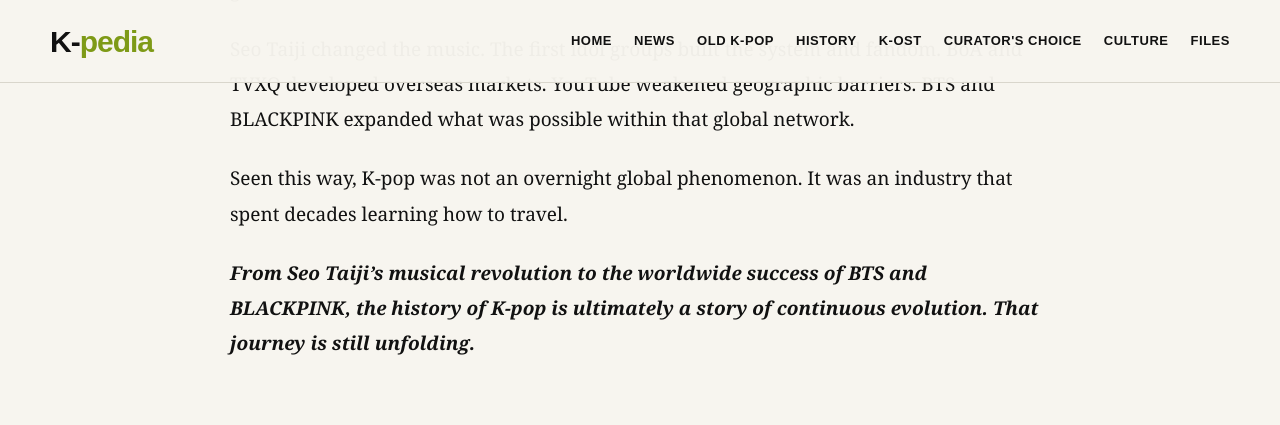
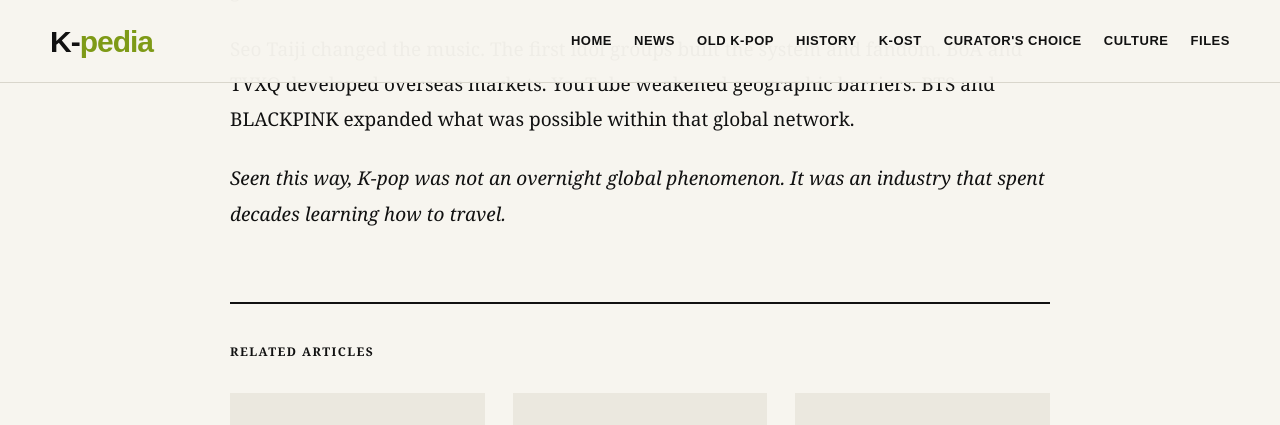
Before and after one commit to kpopkpedia/Kcurator, a Jekyll site: the page built from _posts/2026-09-21-from-seo-taiji-to-bts-the-evolution-of-k-pop-or-korean-wave-part-3.md, in a window 1280 px wide and 900 px high, scrolled down 11117 px, cut to the strip 0-425 px from the top of the window. Built offline with Jekyll 4.4.1, drawn with Linux system fonts in a browser that asks for light colours; our own code applies the rules of GitHub Pages for plain Markdown files.

Commit message:
Update _posts/2026-09-21-from-seo-taiji-to-bts-the-evolution-of-k-pop-or-korean-wave-part-3.md (via Pages CMS)

```diff
--- a/_posts/2026-09-21-from-seo-taiji-to-bts-the-evolution-of-k-pop-or-korean-wave-part-3.md
+++ b/_posts/2026-09-21-from-seo-taiji-to-bts-the-evolution-of-k-pop-or-korean-wave-part-3.md
@@ -96,7 +96,7 @@
 
 ## Chapter 3: Conquering Asia
 
-{% include youtube.html url="https://www.youtube.com/embed/ceZc-5p3g1w" %}
+{% include youtube.html url="[https://www.youtube.com/embed/ceZc-5p3g1w](https://www.youtube.com/embed/ceZc-5p3g1w)" %}
 **BoA 보아 'No.1' Official MV**
 
 During the 2000s, K-pop shifted from being a successful domestic industry to becoming a major force across Asia.
@@ -133,7 +133,7 @@
 
 ## Chapter 4: The Global Breakthrough
 
-{% include youtube.html url="https://www.youtube.com/embed/9bZkp7q19f0" %}
+{% include youtube.html url="[https://www.youtube.com/embed/9bZkp7q19f0](https://www.youtube.com/embed/9bZkp7q19f0)" %}
 **PSY - GANGNAM STYLE (강남스타일) Official MV**
 
 The 2010s witnessed the digital shift that propelled K-pop into mainstream global music culture. By the early 2010s, the way K-pop reached international audiences was changing. YouTube, social media, and global fan communities allowed Korean music to circulate without relying entirely on traditional overseas television and record distribution. K-pop was no longer expanding market by market; it could now reach audiences around the world simultaneously.
@@ -187,6 +187,4 @@
 
 Seo Taiji changed the music. The first idol groups built the system and fandom. BoA and TVXQ developed overseas markets. YouTube weakened geographic barriers. BTS and BLACKPINK expanded what was possible within that global network.
 
-Seen this way, K-pop was not an overnight global phenomenon. It was an industry that spent decades learning how to travel.
-
-***From Seo Taiji's musical revolution to the worldwide success of BTS and BLACKPINK, the history of K-pop is ultimately a story of continuous evolution. That journey is still unfolding.***
+*Seen this way, K-pop was not an overnight global phenomenon. It was an industry that spent decades learning how to travel.*
```
